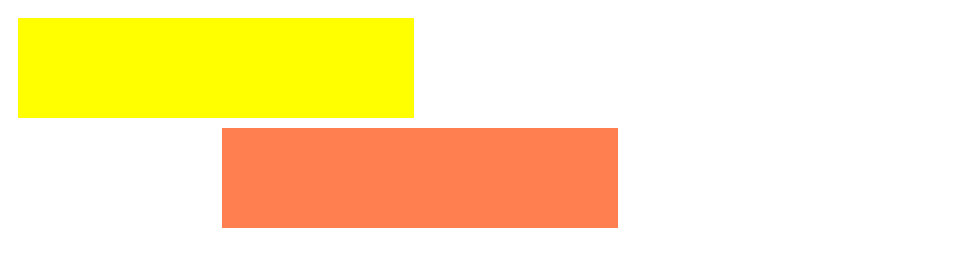
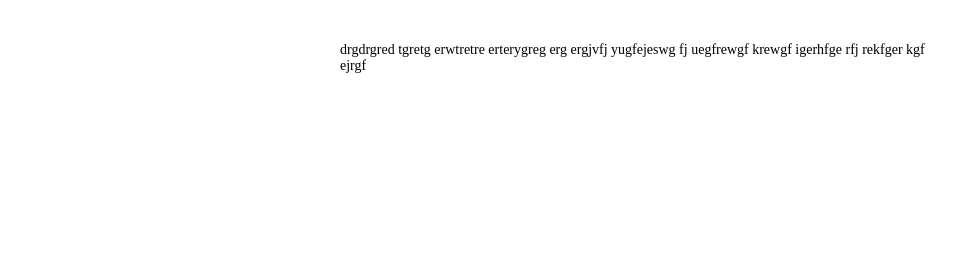
Before and after one commit to AndyG00D/parctice, a plain HTML site: page index.html in a window 1280 px wide. Shown: the whole page, without its empty margins (0-968 px from the left). Drawn offline with Linux system fonts and the light colour scheme.

Commit message:
2nd task

```diff
--- a/index.html
+++ b/index.html
@@ -8,8 +8,7 @@
 </head>
 <body>
 <div class="container">
-    <div id="first"></div>
-    <div id="second"></div>
+    <p>drgdrgred tgretg erwtretre  erterygreg erg ergjvfj yugfejeswg fj uegfrewgf krewgf igerhfge rfj rekfger kgf ejrgf</p>
 </div>
 </body>
 </html>
--- a/style.css
+++ b/style.css
@@ -1,20 +1,9 @@
-.container {
-    width: 600px;
+body{
     padding: 10px;
 }
-
-#first {
-    width: 66%;
-
-    margin-right: auto;
-    background-color: yellow;
-    height: 100px;
+.container {
+    margin: 0 auto;
+    max-width: 600px;
+    padding: 10px;
+    font-size: 14px;
 }
-
-#second {
-    width: 66%;
-    margin-left: auto;
-    margin-top: 10px;
-    background-color: coral;
-    height: 100px;
-}
```
